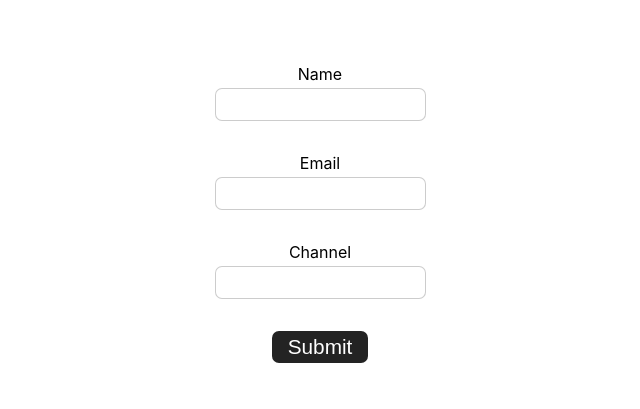
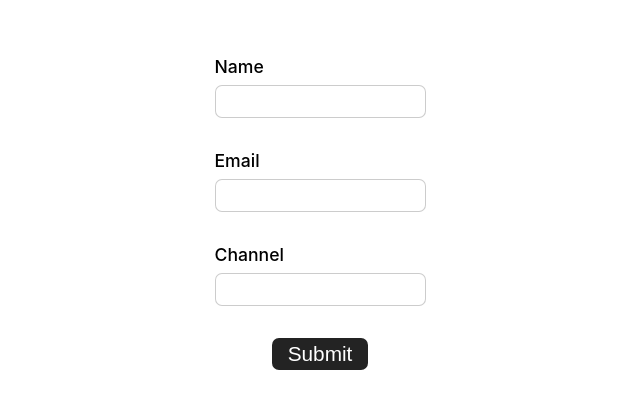
Before and after one commit to DeboraBucci/formik-project, a React (Create React App) app: page / in a window 1280 px wide. Shown: the part 187-596 px from the top of the page, without its empty margins (320-960 px from the left). Built offline with nearby package versions, Linux system fonts and the light colour scheme.

Commit message:
render errors on the screen and add styles for them, also reformat the code with divs

```diff
--- a/src/components/YoutubeForm.js
+++ b/src/components/YoutubeForm.js
@@ -46,6 +46,7 @@ const YoutubeForm = () => {
 
   return (
     <form onSubmit={formik.handleSubmit} className={classes.form}>
+      <div>
         <label htmlFor="text" id="name">
           Name
         </label>
@@ -56,7 +57,12 @@ const YoutubeForm = () => {
           onChange={formik.handleChange}
           value={formik.values.name}
         />
+        {formik.errors.name && (
+          <div className={classes.errors}>{formik.errors.name}</div>
+        )}
+      </div>
 
+      <div>
         <label htmlFor="text" id="email">
           Email
         </label>
@@ -67,7 +73,12 @@ const YoutubeForm = () => {
           onChange={formik.handleChange}
           value={formik.values.email}
         />
+        {formik.errors.email && (
+          <div className={classes.errors}>{formik.errors.email}</div>
+        )}
+      </div>
 
+      <div>
         <label htmlFor="text" id="channel">
           Channel
         </label>
@@ -78,6 +89,10 @@ const YoutubeForm = () => {
           onChange={formik.handleChange}
           value={formik.values.channel}
         />
+        {formik.errors.channel && (
+          <div className={classes.errors}>{formik.errors.channel}</div>
+        )}
+      </div>
 
       <button type="submit">Submit</button>
     </form>
--- a/src/components/YoutubeForm.module.css
+++ b/src/components/YoutubeForm.module.css
@@ -5,10 +5,23 @@
   flex-direction: column;
   justify-content: center;
   align-items: center;
+  gap: 2rem;
+}
+
+.form div {
+  display: flex;
+  flex-direction: column;
+  align-items: flex-start;
+  gap: 0.5rem;
+}
+
+.form label {
+  font-weight: 500;
+
+  font-size: 1.1rem;
 }
 
 .form input {
-  margin: 0.25rem 0 2rem 0;
   padding: 0.5rem 1rem;
 
   border: 1px solid rgba(0, 0, 0, 0.2);
@@ -28,3 +41,8 @@
 
   cursor: pointer;
 }
+
+.errors {
+  font-size: 0.9rem;
+  color: crimson;
+}
```
Lines whose indentation alone changed are shown as unchanged.
